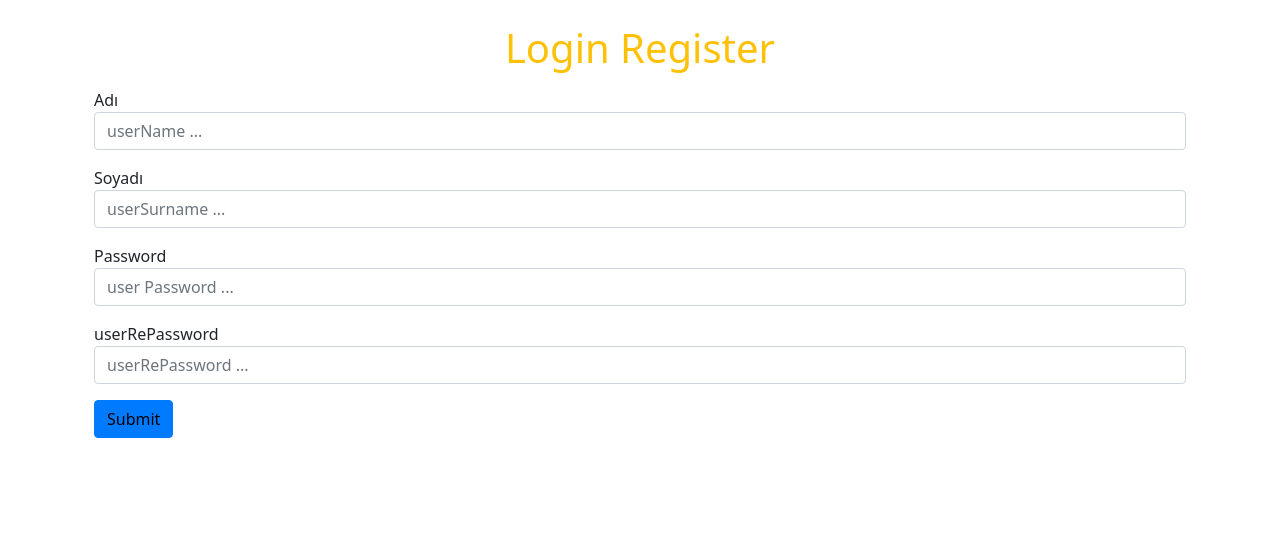
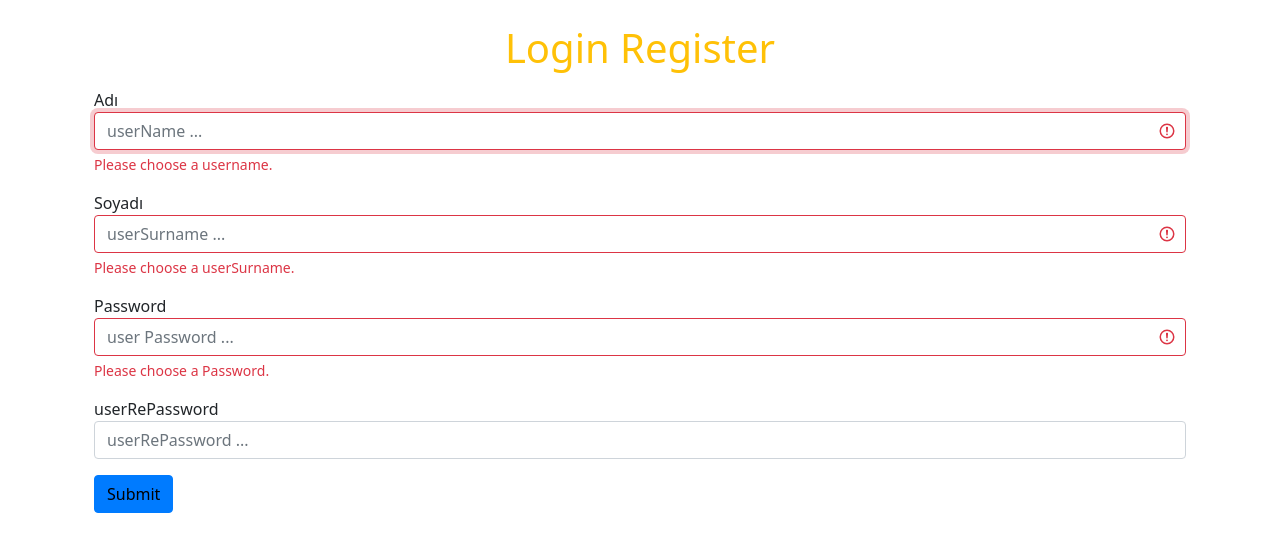
Before and after one commit to hamitmizrak/EcodationBlogProject2, a React (Create React App) app in the folder frontend/_7_react/blog/: page / in a window 1280 px wide. Shown: the top 552 px of the page. Built offline with nearby package versions, Linux system fonts and the light colour scheme; a web font is replaced by a local one.

Commit message:
invalid-feedback is-invalid

```diff
--- a/frontend/_7_react/blog/src/component/UserRegister.jsx
+++ b/frontend/_7_react/blog/src/component/UserRegister.jsx
@@ -124,17 +124,26 @@ export default class UserRegister extends Component {
                         <form>
                             <div className="form-group mb-3">
                                 <label htmlFor="userName">Adı</label>
-                                <input onChange={this.onChangeClick} name="userName" id="userName" type="text" className="form-control" placeholder="userName ..." />
+                                <input onChange={this.onChangeClick} name="userName" autoFocus={true} id="userName" type="text" className="form-control  is-invalid" placeholder="userName ..." />
+                                <div className="invalid-feedback">
+                                    Please choose a username.
+                                </div>
                             </div>
 
                             <div className="form-group mb-3">
                                 <label htmlFor="userSurname">Soyadı</label>
-                                <input onChange={this.onChangeClick} name="userSurname" id="userSurname" type="text" className="form-control" placeholder="userSurname ..." />
+                                <input onChange={this.onChangeClick} name="userSurname" id="userSurname" type="text" className="form-control   is-invalid" placeholder="userSurname ..." />
+                                <div className="invalid-feedback">
+                                    Please choose a userSurname.
+                                </div>
                             </div>
 
                             <div className="form-group mb-3">
                                 <label htmlFor="userPassword">Password</label>
-                                <input onChange={this.onChangeClick} name="userPassword" id="userPassword" type="text" className="form-control" placeholder="user Password ..." />
+                                <input onChange={this.onChangeClick} name="userPassword" id="userPassword" type="text" className="form-control   is-invalid" placeholder="user Password ..." />
+                                <div className="invalid-feedback">
+                                    Please choose a Password.
+                                </div>
                             </div>
 
                             <div className="form-group mb-3">
```
